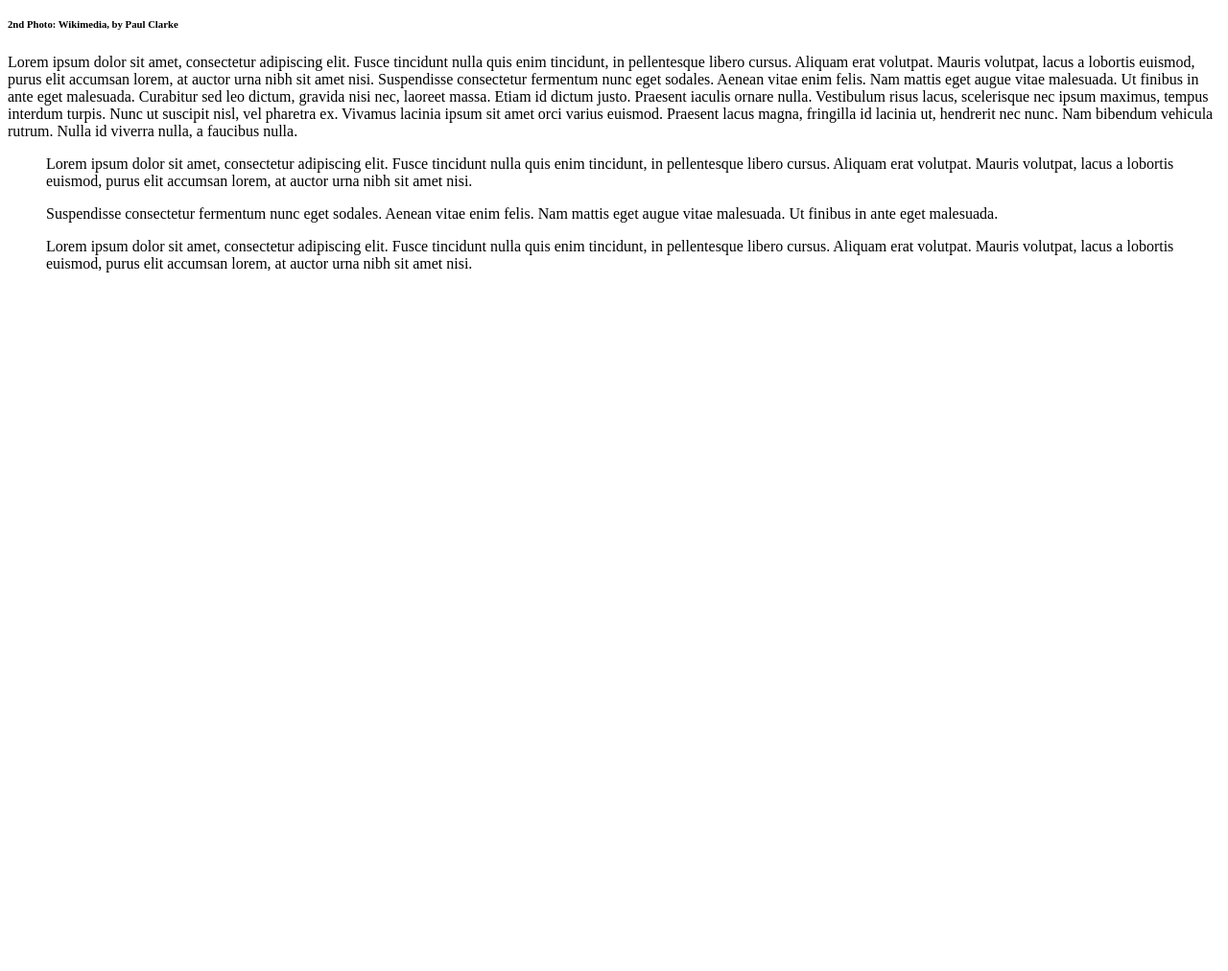
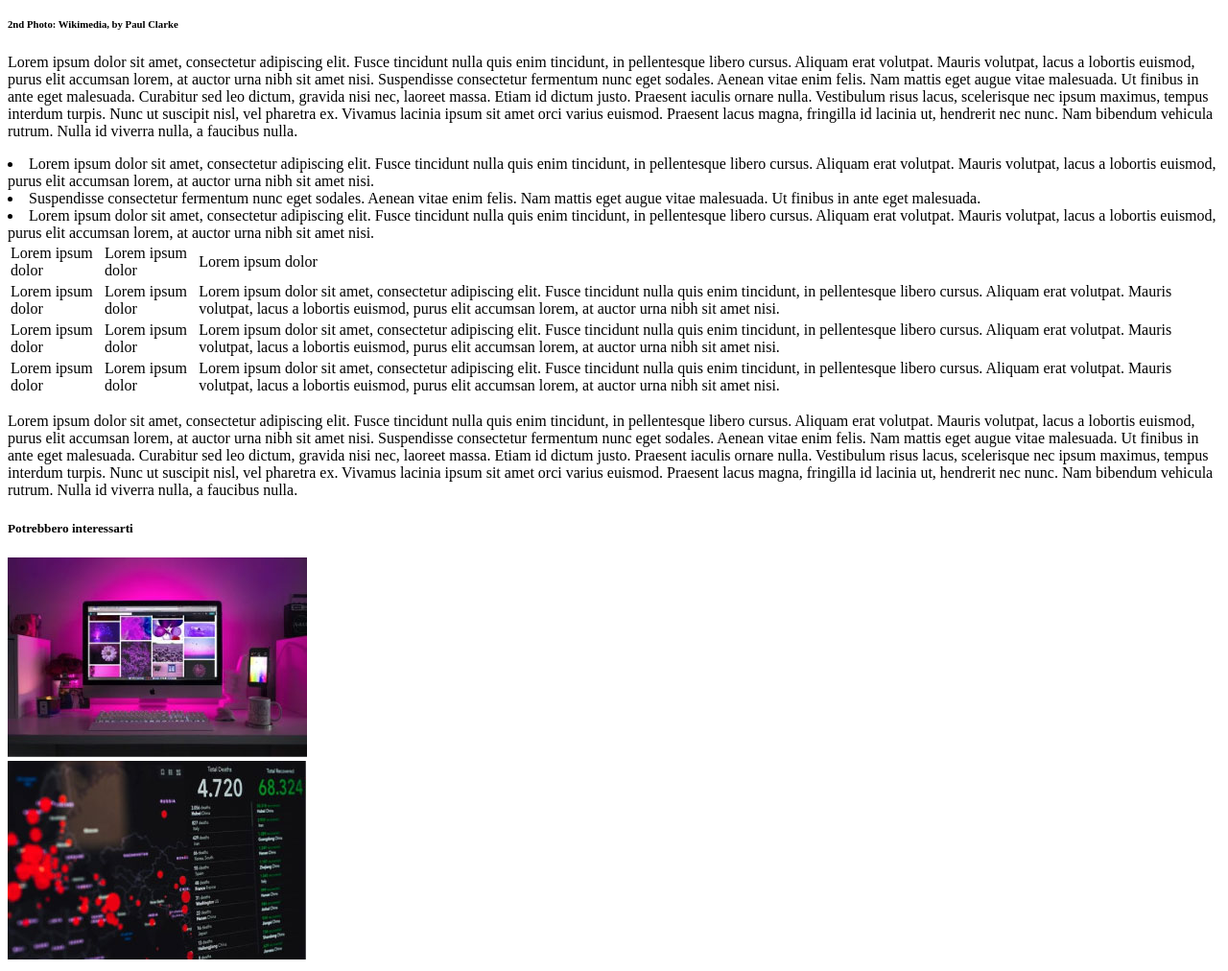
Before and after one commit to ClaudioPerrone/html-css-booleaner, a plain HTML site: page index.html in a window 1280 px wide. Shown: the part 1294-2306 px from the top of the page at 96% size. Before the commit the page ends 1594 px from the top, so only its background shows below. Drawn offline with Linux system fonts and the light colour scheme.

Commit message:
Feat: addes graph, another paragraph and last 2 photos

```diff
--- a/index.html
+++ b/index.html
@@ -25,25 +25,52 @@
         <h6>2nd Photo: Wikimedia, by Paul Clarke</h6>
         <p>Lorem ipsum dolor sit amet, consectetur adipiscing elit. Fusce tincidunt nulla quis enim tincidunt, in pellentesque libero cursus. Aliquam erat volutpat. Mauris volutpat, lacus a lobortis euismod, purus elit accumsan lorem, at auctor urna nibh sit amet nisi. Suspendisse consectetur fermentum nunc eget sodales. Aenean vitae enim felis. Nam mattis eget augue vitae malesuada. Ut finibus in ante eget malesuada. Curabitur sed leo dictum, gravida nisi nec, laoreet massa. Etiam id dictum justo. Praesent iaculis ornare nulla. Vestibulum risus lacus, scelerisque nec ipsum maximus, tempus interdum turpis. Nunc ut suscipit nisl, vel pharetra ex. Vivamus lacinia ipsum sit amet orci varius euismod. Praesent lacus magna, fringilla id lacinia ut, hendrerit nec nunc. Nam bibendum vehicula rutrum. Nulla id viverra nulla, a faucibus nulla.</p>
 
-        <ul>
+        <li>
             Lorem ipsum dolor sit amet, consectetur adipiscing elit. Fusce tincidunt nulla quis enim tincidunt, in pellentesque libero cursus. Aliquam erat volutpat. Mauris volutpat, lacus a lobortis euismod, purus elit accumsan lorem, at auctor urna nibh sit amet nisi.
-        </ul>
-        <ul>
+        </li>
+        <li>
             Suspendisse consectetur fermentum nunc eget sodales. Aenean vitae enim felis. Nam mattis eget augue vitae malesuada. Ut finibus in ante eget malesuada.
-        </ul>
-        <ul>
+        </li>
+        <li>
             Lorem ipsum dolor sit amet, consectetur adipiscing elit. Fusce tincidunt nulla quis enim tincidunt, in pellentesque libero cursus. Aliquam erat volutpat. Mauris volutpat, lacus a lobortis euismod, purus elit accumsan lorem, at auctor urna nibh sit amet nisi.
-        </ul>
+        </li>
 
-
-
-
-
-
-
-
-
-
+        <table>
+            <thead>
+                <tr>
+                    <td>Lorem ipsum dolor</td>
+                    <td>Lorem ipsum dolor</td>
+                    <td colspan="2">Lorem ipsum dolor</td>
+                </tr>
+            </thead>
+            <tbody>
+                <tr>
+                    <td>Lorem ipsum dolor</td>
+                    <td>Lorem ipsum dolor</td>
+                    <td>Lorem ipsum dolor sit amet, consectetur adipiscing elit. Fusce tincidunt nulla quis enim tincidunt, in pellentesque libero cursus. Aliquam erat volutpat. Mauris volutpat, lacus a lobortis euismod, purus elit accumsan lorem, at auctor urna nibh sit amet nisi.</td>
+                </tr>
+                <tr>
+                    <td>Lorem ipsum dolor</td>
+                    <td>Lorem ipsum dolor</td>
+                    <td>Lorem ipsum dolor sit amet, consectetur adipiscing elit. Fusce tincidunt nulla quis enim tincidunt, in pellentesque libero cursus. Aliquam erat volutpat. Mauris volutpat, lacus a lobortis euismod, purus elit accumsan lorem, at auctor urna nibh sit amet nisi.</td>
+                </tr>
+                <tr>
+                    <td>Lorem ipsum dolor</td>
+                    <td>Lorem ipsum dolor</td>
+                    <td>Lorem ipsum dolor sit amet, consectetur adipiscing elit. Fusce tincidunt nulla quis enim tincidunt, in pellentesque libero cursus. Aliquam erat volutpat. Mauris volutpat, lacus a lobortis euismod, purus elit accumsan lorem, at auctor urna nibh sit amet nisi.</td>
+                </tr>
+            </tbody>
+        </table>
+        <p>Lorem ipsum dolor sit amet, consectetur adipiscing elit. Fusce tincidunt nulla quis enim tincidunt, in pellentesque libero cursus. Aliquam erat volutpat. Mauris volutpat, lacus a lobortis euismod, purus elit accumsan lorem, at auctor urna nibh sit amet nisi. Suspendisse consectetur fermentum nunc eget sodales. Aenean vitae enim felis. Nam mattis eget augue vitae malesuada. Ut finibus in ante eget malesuada. Curabitur sed leo dictum, gravida nisi nec, laoreet massa. Etiam id dictum justo. Praesent iaculis ornare nulla. Vestibulum risus lacus, scelerisque nec ipsum maximus, tempus interdum turpis. Nunc ut suscipit nisl, vel pharetra ex. Vivamus lacinia ipsum sit amet orci varius euismod. Praesent lacus magna, fringilla id lacinia ut, hendrerit nec nunc. Nam bibendum vehicula rutrum. Nulla id viverra nulla, a faucibus nulla.</p>
+        <section>
+            <h5>Potrebbero interessarti</h5>
+            <div>
+                <img src="./img/monitor.jpg" alt="">
+            </div>
+            <div>
+                <img src="./img/graph.jpg" alt="">
+            </div>
+        </section>
     </main>
 </body>
 </html>
```
